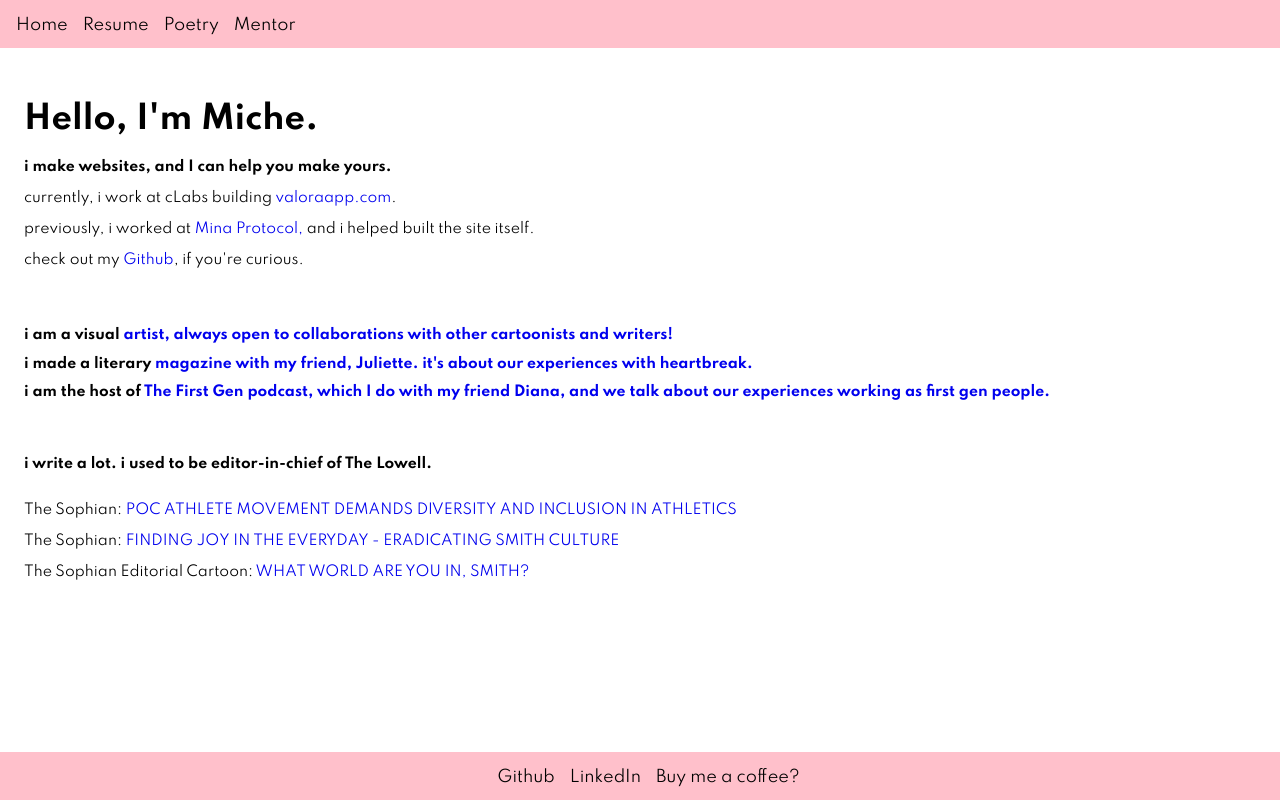
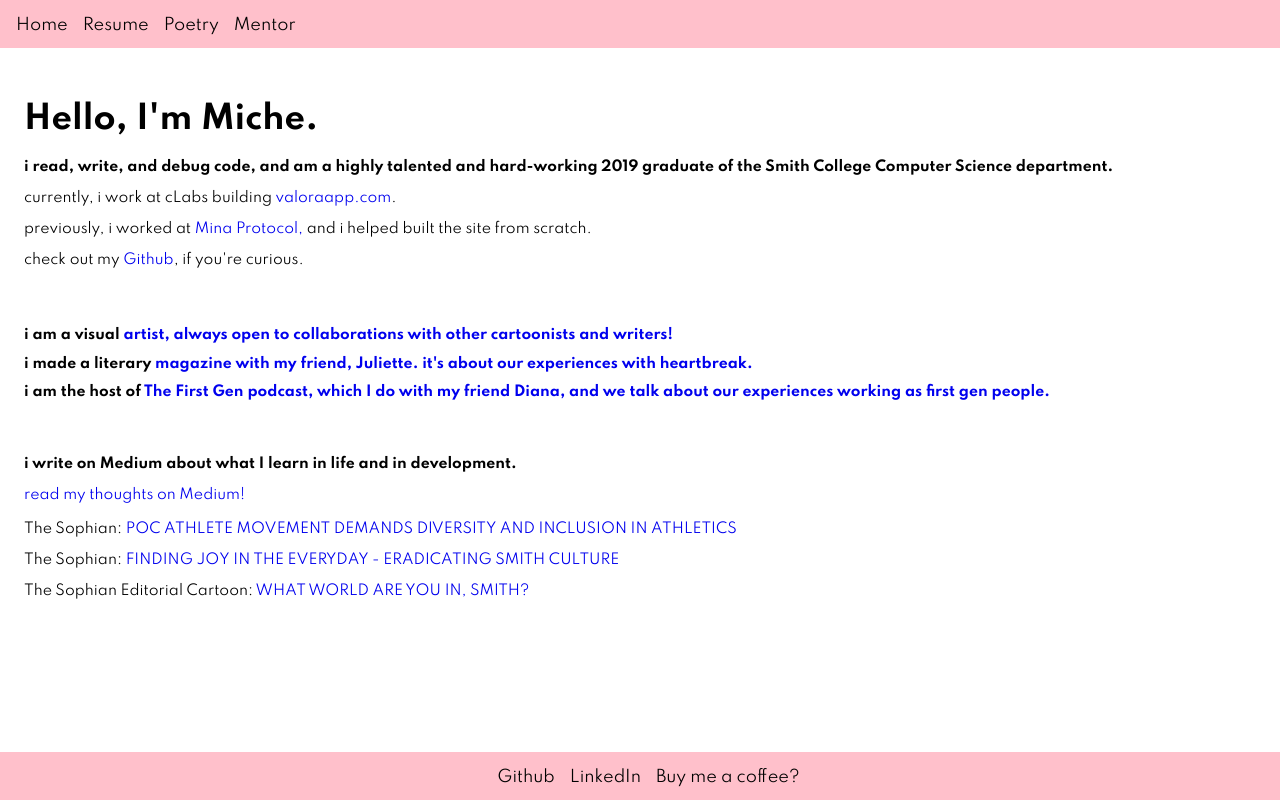
Before and after one commit to michellewong793/personalsite, a Next.js app: page / in a window 1280 px wide. Built offline with nearby package versions, Linux system fonts and the light colour scheme.

Commit message:
update resume

```diff
--- a/pages/index.js
+++ b/pages/index.js
@@ -8,7 +8,7 @@ export default function Index() {
       <Layout />
       <div style={Styles.content}>
         <h1 style={Styles.header}>Hello, I'm Miche.</h1>
-        <h2 style={Styles.body}>i make websites, and I can help you make yours.</h2>
+        <h2 style={Styles.body}>i read, write, and debug code, and am a highly talented and hard-working 2019 graduate of the Smith College Computer Science department.</h2>
         <p style={Styles.body}>
           currently, i work at cLabs building{" "}
           <a href="https://valoraapp.com" style={Styles.link}>
@@ -22,7 +22,7 @@ export default function Index() {
             {" "}
             Mina Protocol,{" "}
           </a>{" "}
-          and i helped built the site itself.{" "}
+          and i helped built the site from scratch.{" "}
         </p>
         <p style={Styles.body}>
           check out my{" "}
@@ -61,8 +61,9 @@ export default function Index() {
         </h2>
         <Spacer height={2} />
         <h2 style={Styles.body}>
-          i write a lot. i used to be editor-in-chief of The Lowell.{" "}
+          i write on Medium about what I learn in life and in development.{" "}
         </h2>
+        <a href="https://smeeshgirl.medium.com" style={Styles.link}> read my thoughts on Medium!</a>
         <Spacer height={0.2} />
         <p style={Styles.body}>
           The Sophian:{" "}
```
Also changed, not shown: 1 other file (tests, documents, lock files or other folders).
